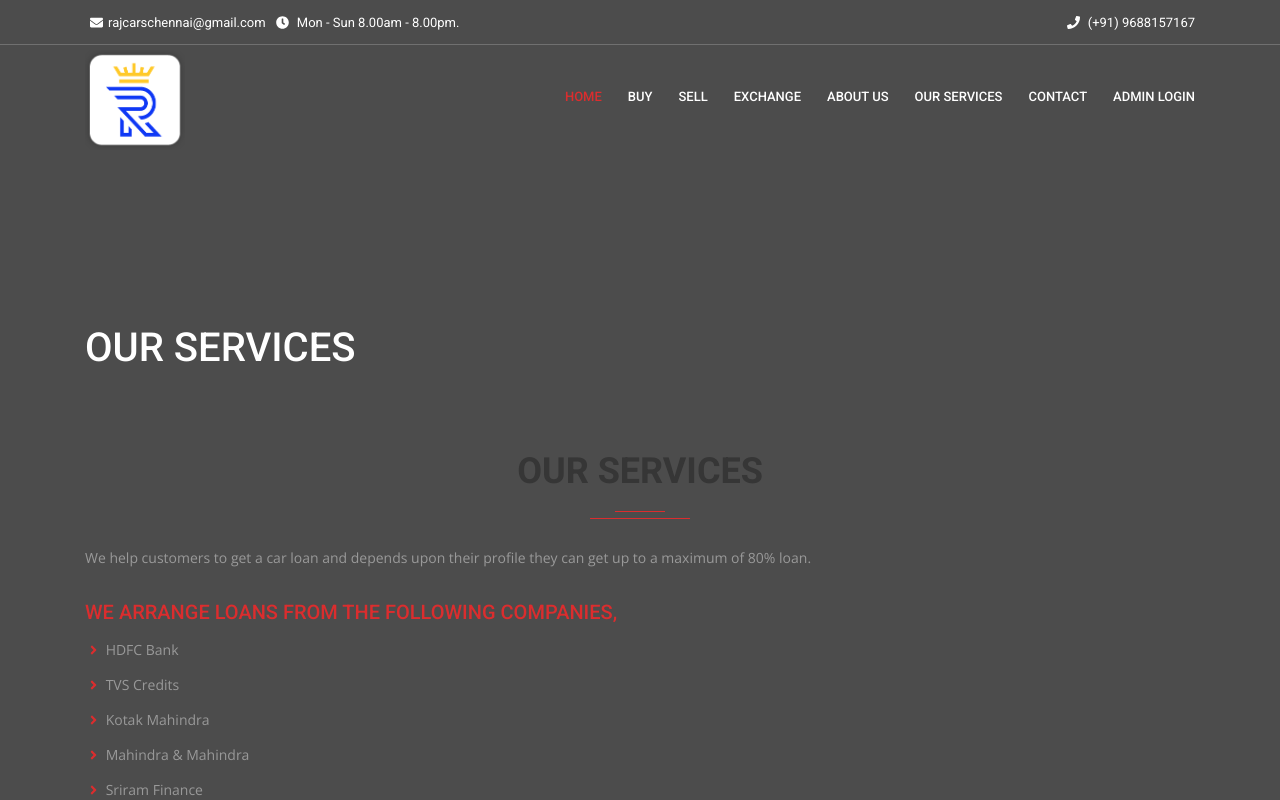
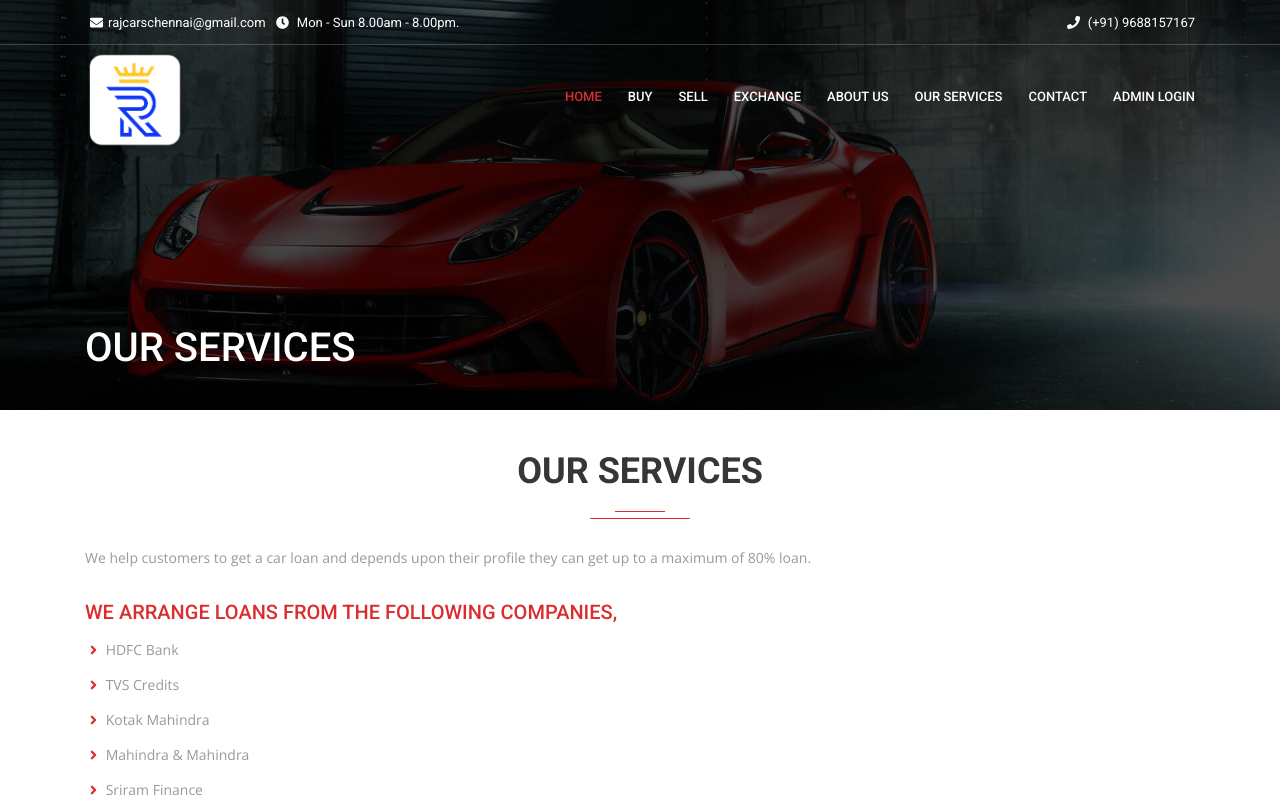
Before and after one commit to nmrathinam1990/rajcars, a React (Create React App) app: page /services in a window 1280 px wide. Shown: the top 800 px of the page. Built offline with nearby package versions, Linux system fonts and the light colour scheme.

Commit message:
Minor changes.

```diff
--- a/src/components/Pages/About.jsx
+++ b/src/components/Pages/About.jsx
@@ -5,7 +5,7 @@ class About extends React.Component {
   render() {
     return (
       <Fragment>
-        <Banner title="about"></Banner>
+        <Banner title="about" class="bg-1"></Banner>
         <section className="welcome-4 page-section-ptb white-bg">
           <div className="container">
             <div className="row justify-content-center">
--- a/src/components/Pages/Contact.jsx
+++ b/src/components/Pages/Contact.jsx
@@ -13,7 +13,7 @@ class Contact extends React.Component {
   render() {
     return (
       <Fragment>
-        <Banner title="contact"></Banner>
+        <Banner title="contact" class="bg-1"></Banner>
         <section className="contact-2 page-section-ptb white-bg">
           <div className="container">
             <div className="row">
--- a/src/components/Pages/Loan.jsx
+++ b/src/components/Pages/Loan.jsx
@@ -5,14 +5,14 @@ import { faAngleRight } from "@fortawesome/free-solid-svg-icons";
 import OurServices from "../Modules/OurServices.jsx";
 
 const liStyle = {
-  lineHeight: '35px'
-}
+  lineHeight: "35px",
+};
 
 class Loan extends React.Component {
   render() {
     return (
       <Fragment>
-        <Banner title="Our Services"></Banner>
+        <Banner title="Our Services" class="bg-1"></Banner>
         <section className="privacy-policy page-section-ptb">
           <div className="container">
             <div className="row">
```
